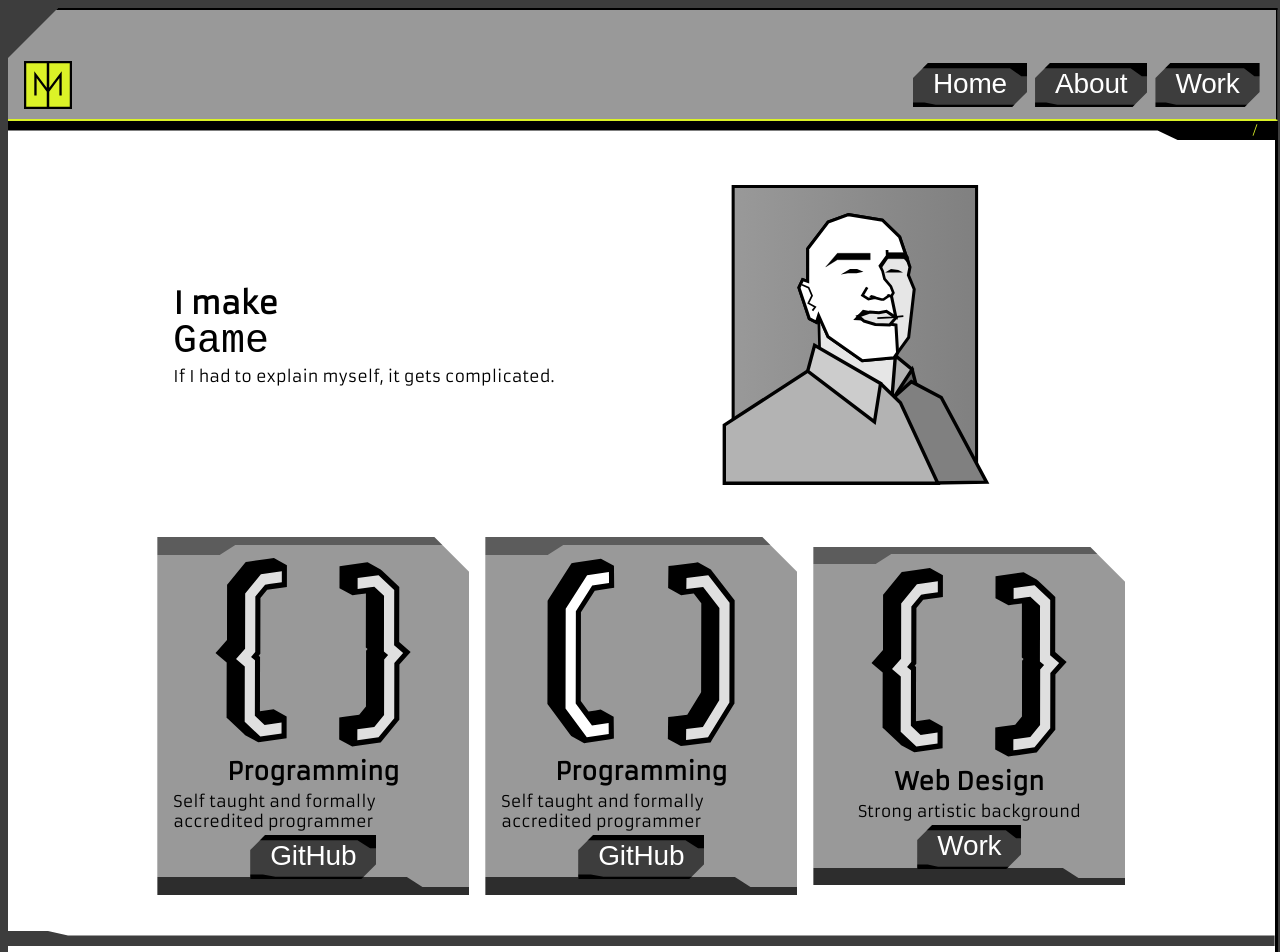
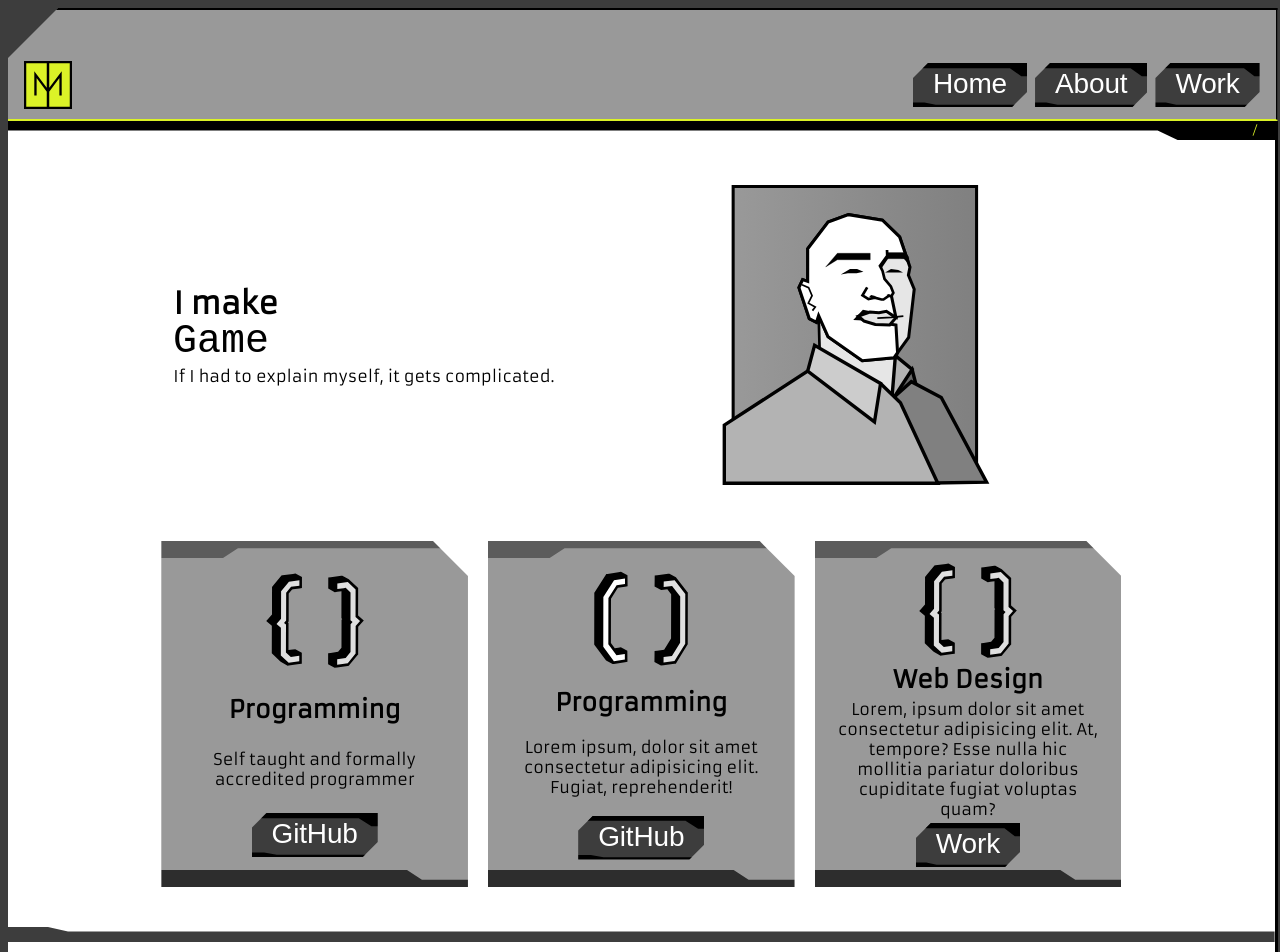
Before and after one commit to ChrisJackem/port_app, a Next.js app: page / in a window 1280 px wide. Shown: the top 952 px of the page. Built offline with nearby package versions, Linux system fonts and the light colour scheme; a web font is replaced by a local one.

Commit message:
icon cards 3

```diff
--- a/src/app/globals.css
+++ b/src/app/globals.css
@@ -154,9 +154,9 @@ a {
   }
 }
 
-@media screen and (min-width: 500px){
-  .page-double{
-
-  }
+@media screen and (max-width: 500px){
+.page-flex{
+  flex-direction: column;
+}
 
 }
--- a/src/app/home/page.css
+++ b/src/app/home/page.css
@@ -1,12 +1,5 @@
 /* Home Page CSS */
 
-#shields{
-
-}
-
-#typewriter-demo{
-    /* color: black; */
-}
 
 .bubble{
     padding: 60px 20px 20px 20px;
@@ -15,16 +8,29 @@
     text-align: center;
 }
 
+.page_triple{
+    display: grid;
+    padding: 1.25rem;
+    gap: 1.25rem;
+    margin: 0px auto;
+    max-width: 1000px;
+    grid-template-rows: max-content;
+    grid-template-columns: repeat(3, 1fr);
+}
 
 #test > *{
     padding: 0.5rem;
 }
 
-@media only screen and (max-width: 600px) {
+@media only screen and (max-width: 900px) {
     .bubble{
         width: 100%;
     }
     #shields, .bubble{
         flex-direction: column;
     }
+    .page_triple{
+        grid-template-rows: repeat(min-content);
+        grid-template-columns: 1fr;
+    }
 }
--- a/src/app/home/page.tsx
+++ b/src/app/home/page.tsx
@@ -48,7 +48,8 @@ const HomePage = () => {
         />
       </section>
       <br/>
-      <section className="page-flex">
+
+      <section className={'page_triple'}>
         <IconFrame url={"static/images/icons/icon_bracket.svg"}>
           <h1>Programming</h1>
             <p>Self taught and formally accredited programmer</p>
@@ -57,15 +58,15 @@ const HomePage = () => {
 
         <IconFrame url={"static/images/icons/icon_parent.svg"}>
           <h1>Programming</h1>
-            <p>Self taught and formally accredited programmer</p>
+            <p>Lorem ipsum, dolor sit amet consectetur adipisicing elit. Fugiat, reprehenderit!</p>
             <button className={`chip-a link `} >GitHub</button>
         </IconFrame>
 
         <IconFrame url={"static/images/icons/icon_bracket.svg"}>
           <h1>Web Design</h1>
-          <p>Strong artistic background</p>
+          <p>Lorem, ipsum dolor sit amet consectetur adipisicing elit. At, tempore? Esse nulla hic mollitia pariatur doloribus cupiditate fugiat voluptas quam?</p>
           <button className={`chip-a link `} >Work</button>
-        </IconFrame>
+          </IconFrame>
       </section>
 
       <br/>
--- a/src/components/icon_frame/icon_frame.module.css
+++ b/src/components/icon_frame/icon_frame.module.css
@@ -1,16 +1,20 @@
 .main_container{
-    padding: 1rem;
+    padding: 1.25rem;
     background-color: var(--midground, #CCC);
     clip-path: polygon( 0px 0px, calc(100% - 35px) 0px,  100% 35px, 100% 100%,  0px 100%);
-    aspect-ratio: 1/1;
-    /* max-width: 100%; */
-    flex: 1 1 0px;
+    /* aspect-ratio: 1/1; */
+/* width: 1fr;
+flex: 1 1 0px; */
+    flex-direction: column;
     display: flex;
-    flex-direction: column;
     justify-content: space-around;
     align-items: center;
     gap: 0.25rem;
     --offset: 95%;
+}
+
+.main_container > *{
+    text-align: center;
 }
 .main_container.inactive, .main_container:hover{
     --offset: 60%;
@@ -35,7 +39,7 @@
 
 .imaged{
     flex: 2 1 30px;
-    max-height: 200px;
+    max-height: 100px;
     object-fit: contain;
     object-position: top;
     margin: 0 auto;
@@ -49,11 +53,11 @@
 
 
 
-@media screen and (max-width: 600px){
-    .imaged{
+@media screen and (min-width: 600px){
+    /* .imaged{
         height: 50px;
-    }
+    }  */
     .main_container{
-        flex-direction: column;
+        aspect-ratio: unset;
     }
 }
```
